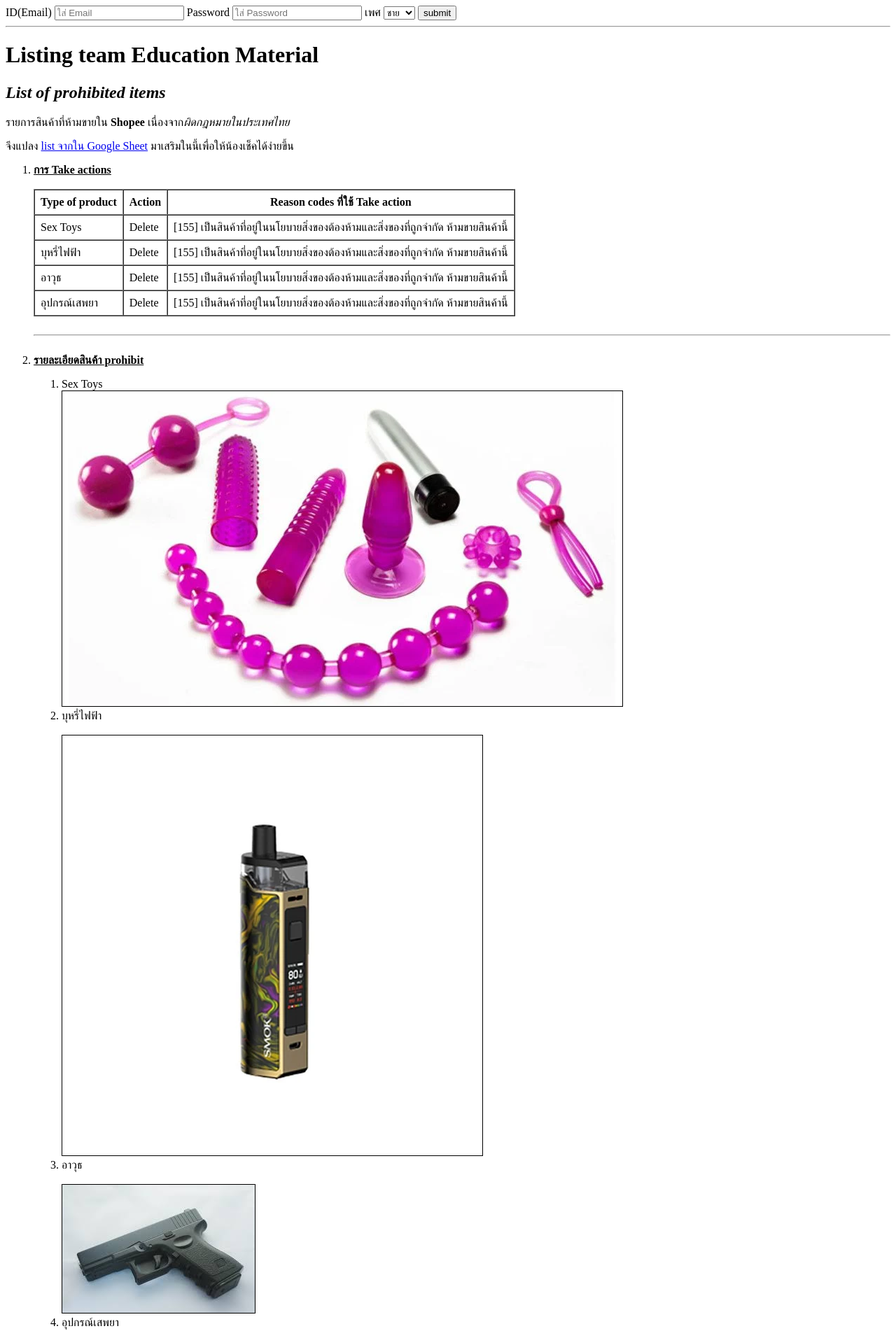
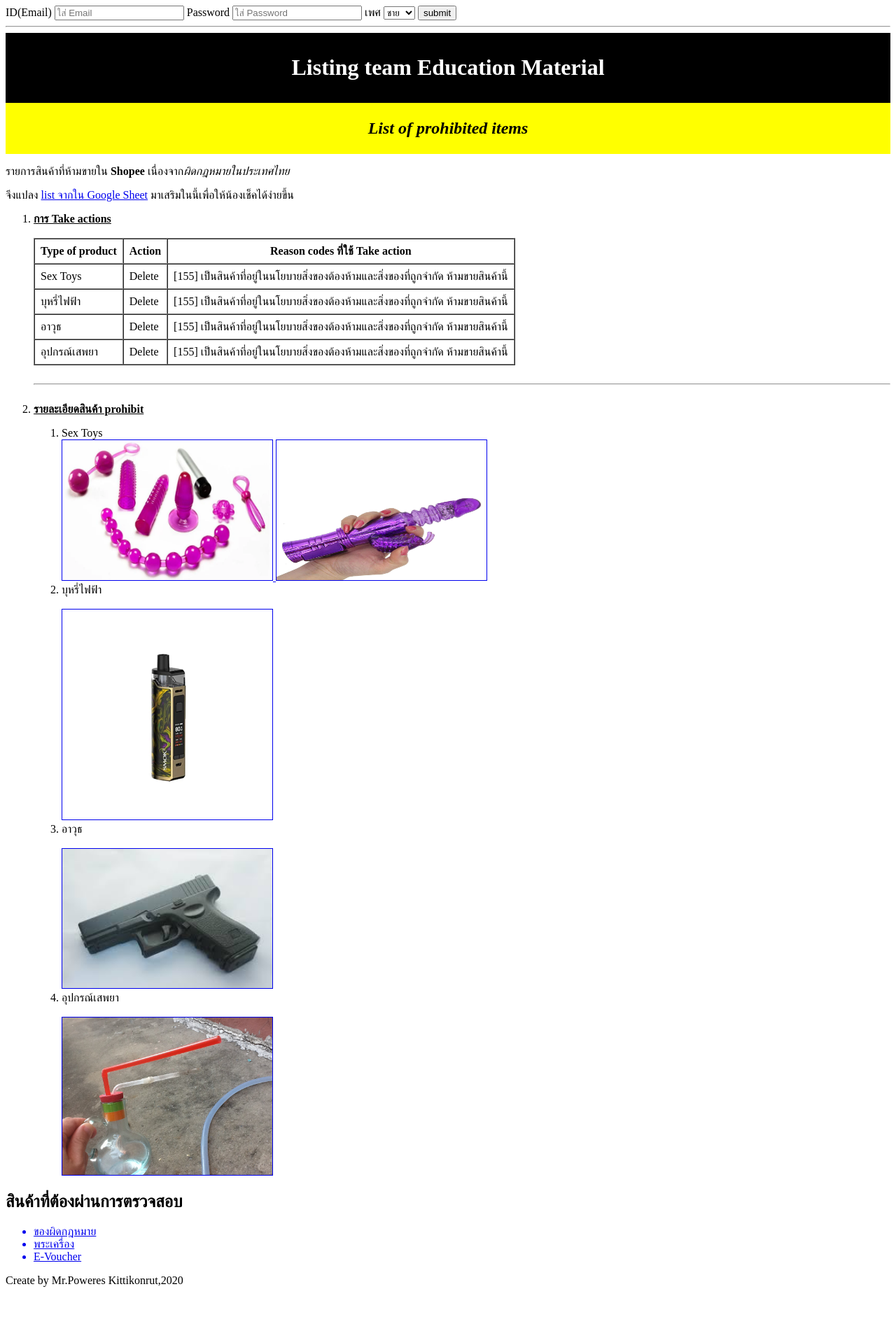
Before and after one commit to Powereshaha/Powereshaha.github.io, a plain HTML site: page index.html in a window 1280 px wide. Shown: the top 1902 px of the page at 70% size. After the commit the page ends 1855 px from the top, so only its background shows below. Drawn offline with Linux system fonts and the light colour scheme.

Commit message:
some more commit

```diff
--- a/index.html
+++ b/index.html
@@ -3,6 +3,20 @@
 	<head>
 
 		<title>Prohibited iteam(listing team)</title>
+		<style type="text/css">
+			#Main-header{
+				text-align:center;
+				background-color:Black;
+				color: white;
+				padding:10px;
+
+			}
+			#sub-header{
+				text-align:center;
+				background-color:Yellow;
+				padding:3px
+			}
+		</style>
 
 	</head>
 
@@ -24,8 +38,14 @@
 		</form>
 		<hr>
 		<!--heading-->
+		<header id="Main-header">
 				<h1>Listing team Education Material</h1>
+		</header>
+		<!--Section-->
+		<section>
+			<header id="sub-header">
 			<h2><em>List of prohibited items</em></h2>
+			</header>
 				<p>
 					รายการสินค้าที่ห้ามขายใน <strong>Shopee</strong> เนื่องจาก<em>ผิดกฎหมายในประเทศไทย</em>
 				</p>
@@ -79,20 +99,52 @@
 						<!--list-->
 						<ol>
 							<li>Sex Toys</li>
-							<img src="sextoy.jpg" border="1">
+								<!--เปิดอีกหน้า-->
+								<a href="sextoy.jpg" target="_blank">
+								<!--รูป-->
+								<img src="sextoy.jpg" border="1" alt="Error" width="300" height="200">
+								</a>
+								<!--เปิดอีกหน้า-->
+								<a href="sextoy2.jpg" target="_blank">
+
+								<!--รูป-->
+								<img src="sextoy2.jpg" border="1" alt="Error" width="300" height="200">
+								</a>
 								<br>
 
 							<li>บุหรี่ไฟฟ้า</li>
 								<br>
-							<img src="ecig.jpg" border="1">
+								<a href="ecig.jpg" target="_blank">
+								<img src="ecig.jpg" border="1" alt="Error" width="300">
+								</a>
 							<li>อาวุธ</li>
 								<br>
-							<img src="gun.jpg" border="1">
+								<a href="gun.jpg" target="_blank">
+								<img src="gun.jpg" border="1" alt="Error" width="300">
+								</a>
 							<li>อุปกรณ์เสพยา</li>
 								<br>
-							<img src="drug.jpg" border="1">
+								<a href="drug.jpg">
+								<img src="drug.jpg" border="1" alt="Error" width="300">
+								</a>
 						</ol>
 					</ol>
+		</section>
+		<!--aside-->
+		<aside>
+				<h2>สินค้าที่ต้องผ่านการตรวจสอบ</h2>
+					<nav>
+						<ul>
+							<a href="https://docs.google.com/presentation/d/1j0GmeectZOPRd1N-wRzybpnUqrdu54glLTDhTrXid4I/edit#slide=id.g583057fdf9_0_4"><li>ของผิดกฎหมาย</li></a>
+							<a href="https://docs.google.com/presentation/d/1IkB1i29WQ2_aPS9-wnhjBCZow42Fo3vWBLPj6DTAsOM/edit#slide=id.g581e5133d9_0_0"><li>พระเครื่อง</li></a>
+							<a href="https://docs.google.com/presentation/d/1VC8NLIinKfqyf4EIdAzYvOYwMRKBByVDJSEKyeWoWpk/edit#slide=id.g5ace57d9e3_0_0"><li>E-Voucher</li></a>
+						</ul>
+					</nav>
+		</aside>
+		<!--footer-->
+		<footer id="main-footer">
+			<p>Create by Mr.Poweres Kittikonrut,2020</p>
+		</footer>
 
 	</body>
 </html>
```
Also changed, not shown: new.html (added, +25 -0 lines), sextoy2.jpg (added). Lines whose indentation alone changed are shown as unchanged.
